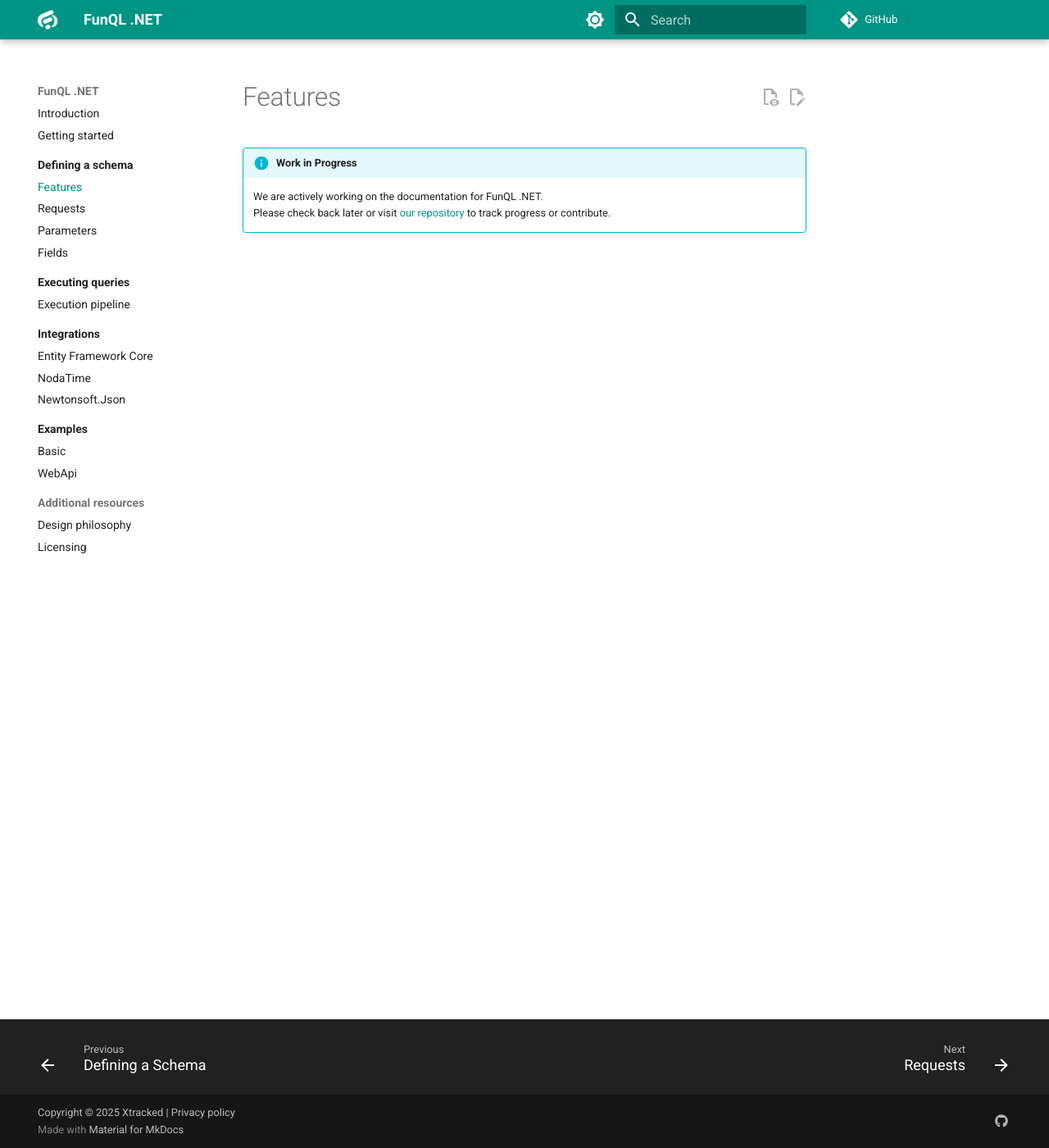
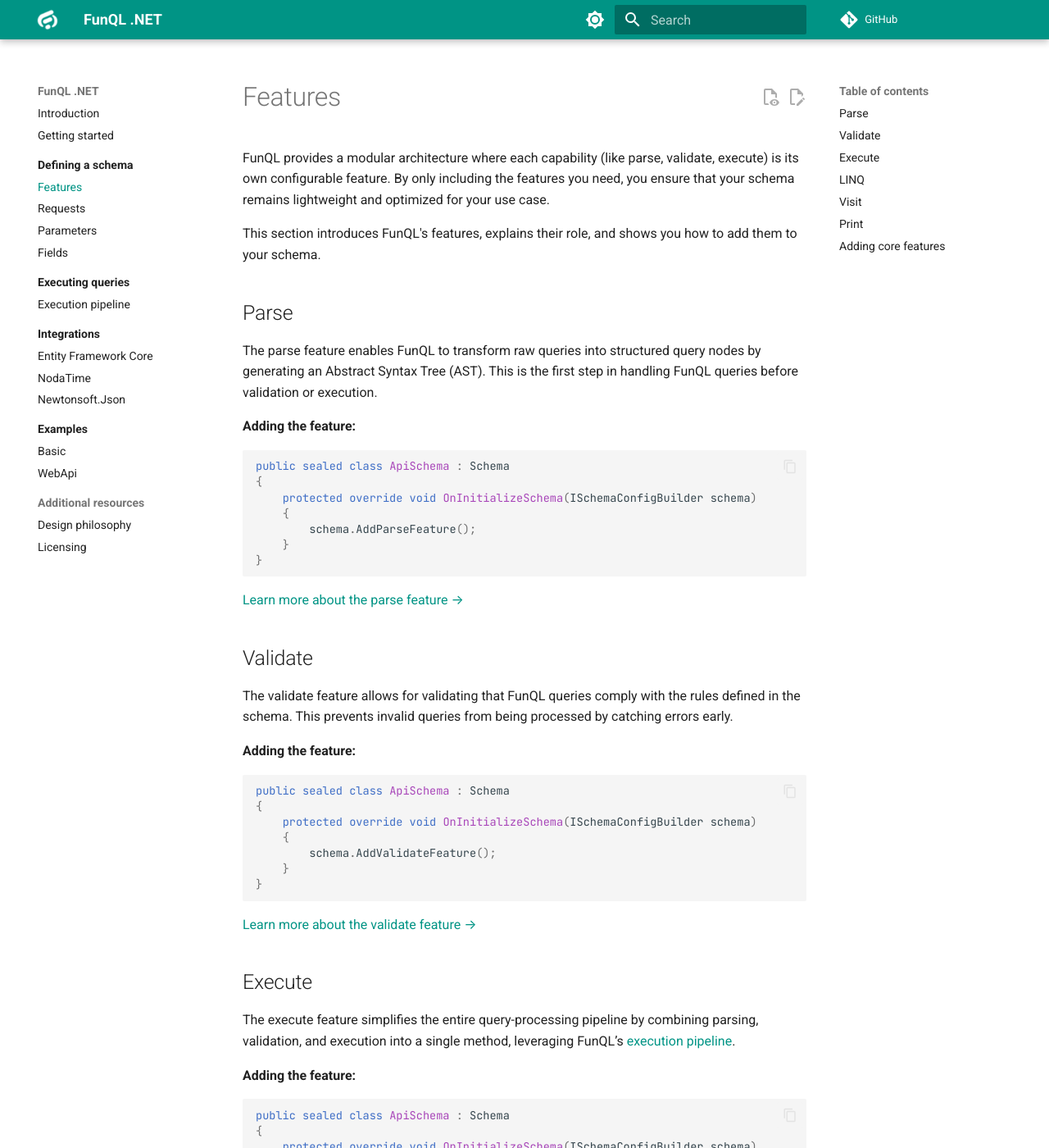
Before and after one commit to funql/funql-dotnet, an MkDocs documentation site: the page built from docs/defining-a-schema/features/index.md, in a window 1280 px wide and 1400 px high. Shown: the whole window at 82% size. Built offline with MkDocs 1.6.1 and Material for MkDocs 9.7.7, drawn with Linux system fonts in a browser that asks for light colours; comment, search, counter and statistics services are not loaded; some of the changed text lies outside the part shown.

Commit message:
Update docs features/index.md

````diff
--- a/docs/defining-a-schema/features/index.md
+++ b/docs/defining-a-schema/features/index.md
@@ -1,7 +1,139 @@
 # Features
 
-!!! info "Work in Progress"
+FunQL provides a modular architecture where each capability (like parse, validate, execute) is its own configurable
+feature. By only including the features you need, you ensure that your schema remains lightweight and optimized for your
+use case.
 
-    We are actively working on the documentation for FunQL .NET.
-    Please check back later or visit [our repository](https://github.com/funql/funql-dotnet) to track progress or
-    contribute.
+This section introduces FunQL's features, explains their role, and shows you how to add them to your schema.
+
+## Parse
+
+The parse feature enables FunQL to transform raw queries into structured query nodes by generating an Abstract Syntax
+Tree (AST). This is the first step in handling FunQL queries before validation or execution.
+
+**Adding the feature:**
+
+```csharp
+public sealed class ApiSchema : Schema
+{
+    protected override void OnInitializeSchema(ISchemaConfigBuilder schema)
+    {
+        schema.AddParseFeature();
+    }
+}
+```
+
+[Learn more about the parse feature →](parse.md)
+
+## Validate
+
+The validate feature allows for validating that FunQL queries comply with the rules defined in the schema. This prevents
+invalid queries from being processed by catching errors early.
+
+**Adding the feature:**
+
+```csharp
+public sealed class ApiSchema : Schema
+{
+    protected override void OnInitializeSchema(ISchemaConfigBuilder schema)
+    {
+        schema.AddValidateFeature();
+    }
+}
+```
+
+[Learn more about the validate feature →](validate.md)
+
+## Execute
+
+The execute feature simplifies the entire query-processing pipeline by combining parsing, validation, and execution into
+a single method, leveraging FunQL’s [execution pipeline](../../executing-queries/pipeline.md).
+
+**Adding the feature:**
+
+```csharp
+public sealed class ApiSchema : Schema
+{
+    protected override void OnInitializeSchema(ISchemaConfigBuilder schema)
+    {
+        schema.AddExecuteFeature();
+    }
+}
+```
+
+[Learn more about the execute feature →](execute.md)
+
+## LINQ
+
+The LINQ feature translates FunQL queries into LINQ expressions, enabling seamless integration with LINQ-based
+frameworks such as Entity Framework Core.
+
+**Adding the feature:**
+
+```csharp
+public sealed class ApiSchema : Schema
+{
+    protected override void OnInitializeSchema(ISchemaConfigBuilder schema)
+    {
+        schema.AddLinqFeature();
+    }
+}
+```
+
+[Learn more about the LINQ feature →](linq.md)
+
+## Visit
+
+The visit feature provides functionality to traverse and inspect the FunQL AST. It is commonly used for the [validate
+feature](#validate), but it can be extended for custom operations like query rewriting or auditing.
+
+**Adding the feature:**
+
+```csharp
+public sealed class ApiSchema : Schema
+{
+    protected override void OnInitializeSchema(ISchemaConfigBuilder schema)
+    {
+        schema.AddVisitFeature();
+    }
+}
+```
+
+[Learn more about the visit feature →](visit.md)
+
+## Print
+
+The print feature converts the FunQL AST into a readable FunQL query string. This is useful for logging or debugging
+complex queries.
+
+**Adding the feature:**
+
+```csharp
+public sealed class ApiSchema : Schema
+{
+    protected override void OnInitializeSchema(ISchemaConfigBuilder schema)
+    {
+        schema.AddPrintFeature();
+    }
+}
+```
+
+[Learn more about the print feature →](print.md)
+
+---
+
+## Adding core features
+
+To quickly enable all core features (Parse, Validate, Execute, Print, and Visit), use:
+
+```csharp
+public sealed class ApiSchema : Schema
+{
+    protected override void OnInitializeSchema(ISchemaConfigBuilder schema)
+    {
+        schema.AddCoreFeatures();
+    }
+}
+```
+
+For a lightweight schema, selectively add only the features you need.
````
